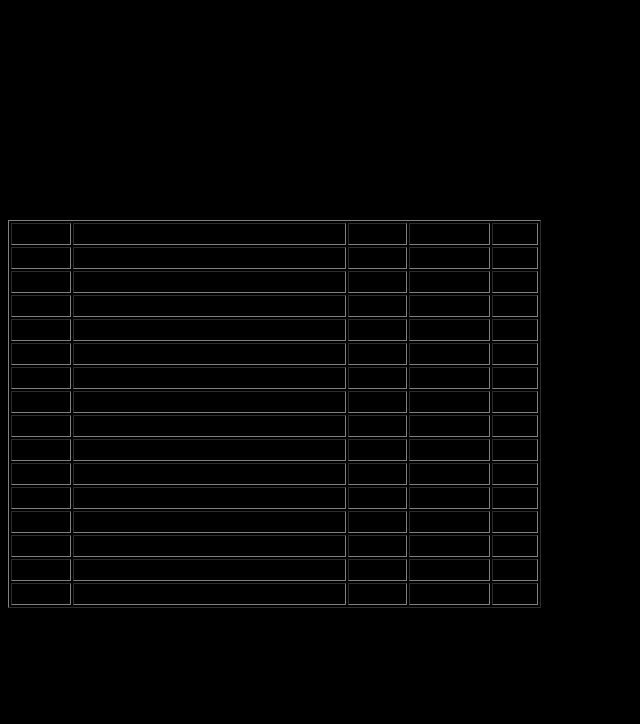
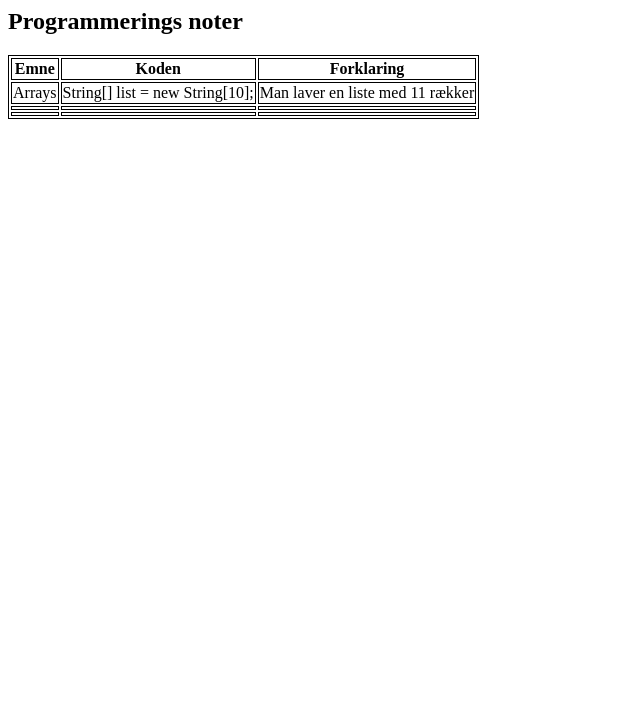
Before and after one commit to Baggee/Baggee.github.io, a plain HTML site: page index.html in a window 1280 px wide. Shown: the whole page, without its empty margins (0-640 px from the left). Drawn offline with Linux system fonts and the light colour scheme.

Commit message:
Update index.html

```diff
--- a/index.html
+++ b/index.html
@@ -1,53 +1,41 @@
+<html>
+<style>
+table, th, td {
+  border:1px solid black;
+}
+</style>
+<body>
 
-<!DOCTYPE html>
-<html>
-<head>
-<title>2i Programmering</title>
-</head>
-<body style="background-color:black;">
+<h2>Programmerings noter</h2>
 
-<h1>2i programmering</h1>
-<p>Her ses en oversigt hvilke emner der er blevet undervist i på holdet "2i progemmering".
-Det er selvfølgelig også forventeligt at alle forstår disse emner.</p>
+<table>
 
-<ul>
-  <li>Variabler</li>
-  <li>Betingelser</li>
-  <li>Loops</li>
-  <li>Funktioner</li>
-  <li>Klasser</li>
-</ul>
+  <tr>
+    <th>Emne</th>
+    <th>Koden</th>
+    <th>Forklaring</th>
+  </tr>
 
-<table border="1" style="color; lightgreen">
-<thead>
-<tr><th>Uge</th><th> Opgavetitel</th><th> Løsning</th><th> Beskrivelse</th><th> Andet</th></tr>
-</thead>
-<tbody>
-<tr><td>33</td><td> Aflevering1: Projekt Creature Walk 21/22</td><td></td><td></td><td></td></tr>
-<tr><td>36</td><td> Aflevering 2: Bouncing Ball 21/22</td><td></td><td></td><td></td></tr>
-<tr><td>38</td><td> Aflevering 3 : Firkantkunst 21/22</td><td></td><td></td><td></td></tr>
-<tr><td>39</td><td> Aflevering 4 : Tegneprogram 21/22</td><td></td><td></td><td></td></tr>
-<tr><td>41</td><td> Aflevering 5 : Slange 21/22</td><td></td><td></td><td></td></tr>
-<tr><td>43</td><td> Aflevering 6 : Opgaver i funktioner</td><td></td><td></td><td></td></tr>
-<tr><td>48</td><td> Aflevering 7: Terningesim med fuktioner</td><td></td><td></td><td></td></tr>
-<tr><td>51</td><td> Aflevering 8 : Intro opgave i OOP</td><td></td><td></td><td></td></tr>
-<tr><td>7</td><td> Aflevering 9: Firkant zoom og translate</td><td></td><td></td><td></td></tr>
-<tr><td></td><td> Aflevering 10: Forskellige dyr</td><td></td><td></td><td></td></tr>
-<tr><td>8</td><td> Test standpunkt</td><td></td><td></td><td></td></tr>
-<tr><td>11 og 12</td><td> Aflevering 11: Skriv og læs til fil</td><td></td><td></td><td></td></tr>
-<tr><td>13 og 14</td><td> Aflevering 12: ... </td><td></td><td></td><td></td></tr>
-<tr><td>16 og 17</td><td> Aflevering 13: ... </td><td></td><td></td><td></td></tr>
-<tr><td>21</td><td> SRC </td><td></td><td></td><td></td></tr>
-</tbody>
+  <tr>
+    <td>Arrays</td>
+    <td>String[] list = new String[10];</td>
+    <td>Man laver en liste med 11 rækker</td>
+  </tr>
+
+  <tr>
+    <td></td>
+    <td></td>
+    <td></td>
+  </tr>
+
+  <tr>
+    <td></td>
+    <td></td>
+    <td></td>
+  </tr>
+
+
 </table>
-
-<h3>Kattis opgaver, kan løses med oop (men ikke altid bedste løsning):</h3>
-<ul>
-  <li>https://open.kattis.com/problems/pachydermpeanutpacking</li>
-  <li>https://open.kattis.com/problems/semafori</li>
-  <li>https://open.kattis.com/problems/airconditioned</li>
-</ul>
-
 
 </body>
 </html>
```
